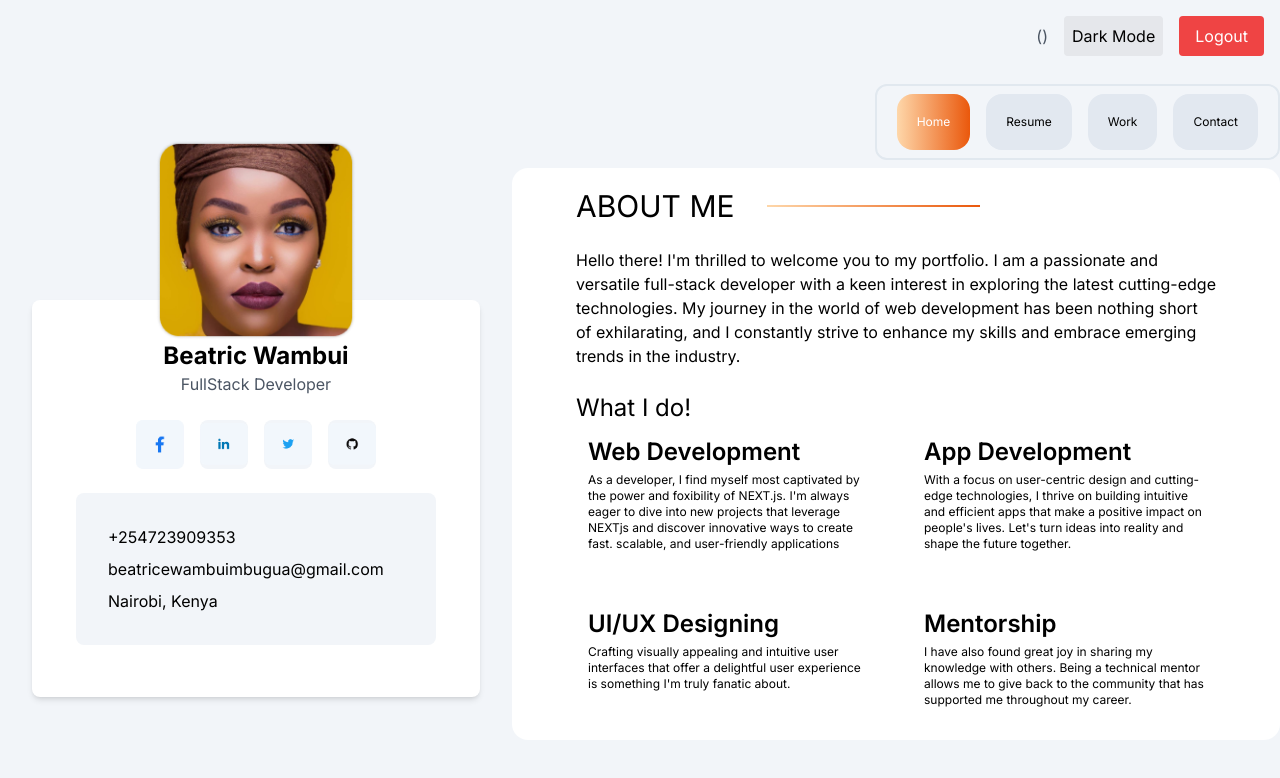
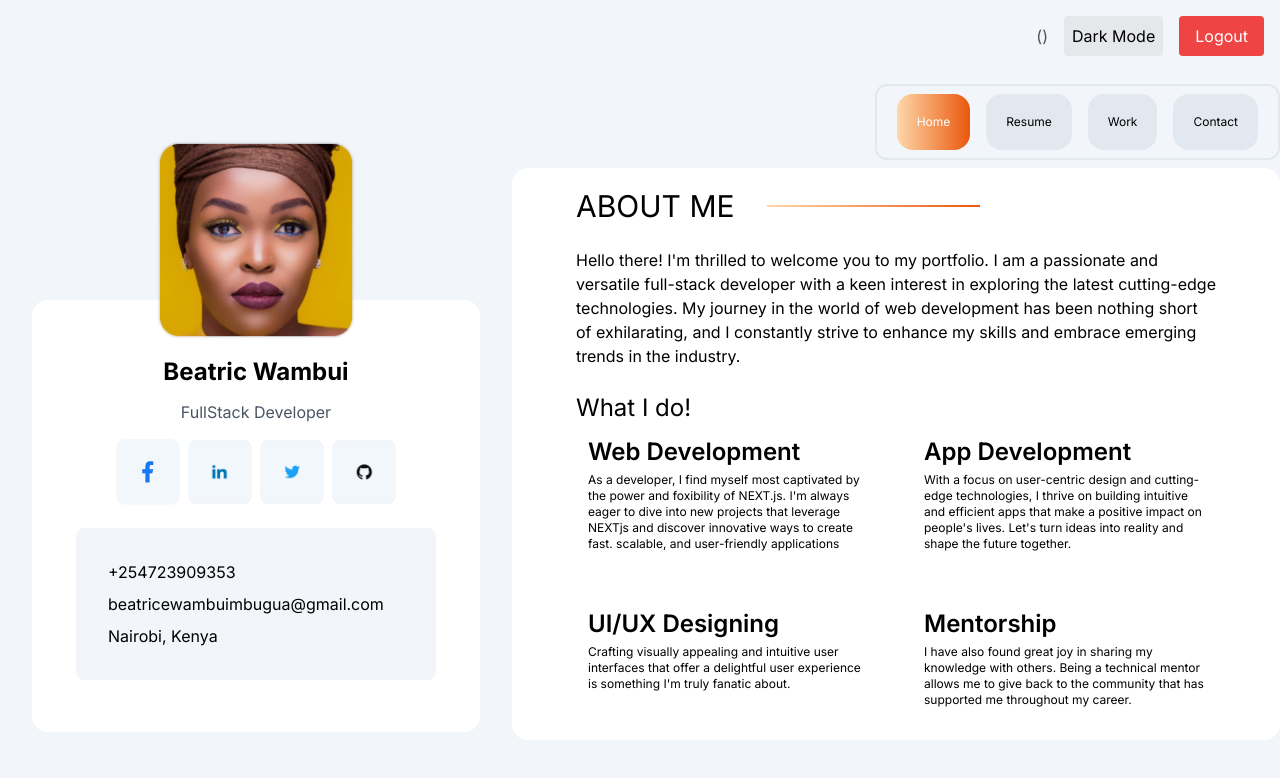
Before and after one commit to MengLee9x/resume-flow, a Next.js app: page / in a window 1280 px wide. Shown: the top 778 px of the page. Built offline with nearby package versions, Linux system fonts and the light colour scheme.

Commit message:
build resume tab components

```diff
--- a/src/app/page.js
+++ b/src/app/page.js
@@ -1,7 +1,7 @@
 "use client";
 
 import { useEffect, useState } from "react";
-import CommonInfoArea from "@/containers/CommonInfoArea";
+import CommonInfoArea from "@/components/CommonInfoArea";
 import Header from "@/components/Header";
 import Home from "@/components/Home";
 import ResumeTab from "@/components/ResumeTab";
--- /dev/null
+++ b/src/components/CommonInfoArea.js
@@ -0,0 +1,59 @@
+import React from "react";
+import Image from "next/image";
+import SocialButton from "./SocialButton";
+import { profileData } from "@/data/mockUserData";
+
+const CommonInfoArea = () => {
+  const { profileImage, name, position, socialLinks, phone, email, location } =
+    profileData;
+
+  return (
+    <div className="max-w-md mx-auto">
+      <div>
+        <Image
+          className="m-auto translate-y-10"
+          src={profileImage}
+          alt="beatrice-wambui"
+          width={200}
+          height={200}
+        />
+      </div>
+
+      <div className="bg-white rounded-2xl px-8 py-10">
+        <div className="text-center mb-4 mt-4">
+          <h2 className="text-2xl font-bold text-black">{name}</h2>
+          <p className="text-gray-600 mt-3">{position}</p>
+        </div>
+
+        <div className="flex justify-center space-x-2 mb-6">
+          {socialLinks.facebook && (
+            <SocialButton icon="Facebook" link={socialLinks.facebook} />
+          )}
+          {socialLinks.linkedin && (
+           <SocialButton icon="Linkedin" link={socialLinks.linkedin} />
+          )}
+          {socialLinks.twitter && (
+            <SocialButton icon="Twitter" link={socialLinks.twitter} />
+          )}
+          {socialLinks.github && (
+            <SocialButton icon="Github" link={socialLinks.github} />
+          )}
+        </div>
+
+        <div className="bg-background rounded-lg p-8 m-[12px]">
+          <div className="flex items-center mb-2">
+            <span className="text-black">{phone}</span>
+          </div>
+          <div className="flex items-center mb-2">
+            <span className="text-black">{email}</span>
+          </div>
+          <div className="flex items-center">
+            <span className="text-black">{location}</span>
+          </div>
+        </div>
+      </div>
+    </div>
+  );
+};
+
+export default CommonInfoArea;
--- /dev/null
+++ b/src/components/SocialButton.js
@@ -0,0 +1,16 @@
+import Image from "next/image";
+
+const SocialButton = ({ icon, link }) => {
+  return (
+    <a className="bg-background flex items-center justify-center rounded-lg w-16 h-16" href={link} target="_blank" rel="noopener noreferrer">
+        <Image
+                src={`/images/${icon}.png`}
+                alt={icon}
+                width={64}
+                height={64}
+        />
+    </a>
+  );
+};
+
+export default SocialButton;
--- a/src/components/Tag.js
+++ b/src/components/Tag.js
@@ -1,7 +1,24 @@
 const Tag = ({ tagName }) => {
-    return (
-        <div className="bg-gradient-to-r from-orange-200 to-orange-600 w-4/12 h-[2px] ml-4"></div>
-    )
-}
+  return (
+    <div
+      className="bg-paleBlueGray inline-flex
+      items-center
+      justify-center
+      rounded-[8px]
+      h-[52px]
+      px-2
+      py-1
+      text-sm
+      font-semibold
+      bg-gray-200
+      text-gray-700
+      mr-2
+      mb-2
+      whitespace-nowrap"
+    >
+      {tagName}
+    </div>
+  );
+};
 
 export default Tag;
--- /dev/null
+++ b/src/constant/ResumeComponentDetails.js
@@ -0,0 +1,3 @@
+export const workSkills = ["NEXT.js","React.js","HTML 5","Figma","Tailwind CSS","CSS 3","JavaScript","MongoDB","SQL","Angular","Git","Android"]
+
+export const softSkills = ["Time Management","Mentorship","Impeccable Communication","Research","Flexibility","Writing"]
--- a/src/containers/CommonInfoArea.js
+++ /dev/null
@@ -1,98 +0,0 @@
-import React from "react";
-import Image from "next/image";
-import { profileData } from "@/data/mockUserData";
-
-const CommonInfoArea = () => {
-  const { profileImage, name, position, socialLinks, phone, email, location } =
-    profileData;
-
-  return (
-    <div className="max-w-md mx-auto">
-      <div className="">
-        <Image
-          className="m-auto translate-y-10"
-          src={profileImage}
-          alt="beatrice-wambui"
-          width={200}
-          height={200}
-        />
-      </div>
-
-      <div className="bg-white rounded-lg shadow-md px-8 py-10">
-        <div className="text-center mb-6">
-          <h2 className="text-2xl font-bold text-black">{name}</h2>
-          <p className="text-gray-600">{position}</p>
-        </div>
-
-        <div className="flex justify-center space-x-4 mb-6">
-          {socialLinks.facebook && (
-            <a
-              href={socialLinks.facebook}
-              className="bg-background flex items-center justify-center rounded-lg"
-            >
-              <Image
-                src="/images/Facebook.png"
-                alt="Facebook"
-                width={48}
-                height={48}
-              />
-            </a>
-          )}
-          {socialLinks.linkedin && (
-            <a
-              href={socialLinks.linkedin}
-              className="bg-background flex items-center justify-center rounded-lg"
-            >
-              <Image
-                src="/images/Linkedin.png"
-                alt="Twitter"
-                width={48}
-                height={48}
-              />
-            </a>
-          )}
-          {socialLinks.twitter && (
-            <a
-              href={socialLinks.twitter}
-              className="bg-background flex items-center justify-center rounded-lg"
-            >
-              <Image
-                src="/images/Twitter.png"
-                alt="Twitter"
-                width={48}
-                height={48}
-              />
-            </a>
-          )}
-          {socialLinks.github && (
-            <a
-              href={socialLinks.github}
-              className="bg-background flex items-center justify-center rounded-lg"
-            >
-              <Image
-                src="/images/Github.png"
-                alt="GitHub"
-                width={48}
-                height={48}
-              />
-            </a>
-          )}
-        </div>
-
-        <div className="bg-background rounded-lg p-8 m-[12px]">
-          <div className="flex items-center mb-2">
-            <span className="text-black">{phone}</span>
-          </div>
-          <div className="flex items-center mb-2">
-            <span className="text-black">{email}</span>
-          </div>
-          <div className="flex items-center">
-            <span className="text-black">{location}</span>
-          </div>
-        </div>
-      </div>
-    </div>
-  );
-};
-
-export default CommonInfoArea;
```
